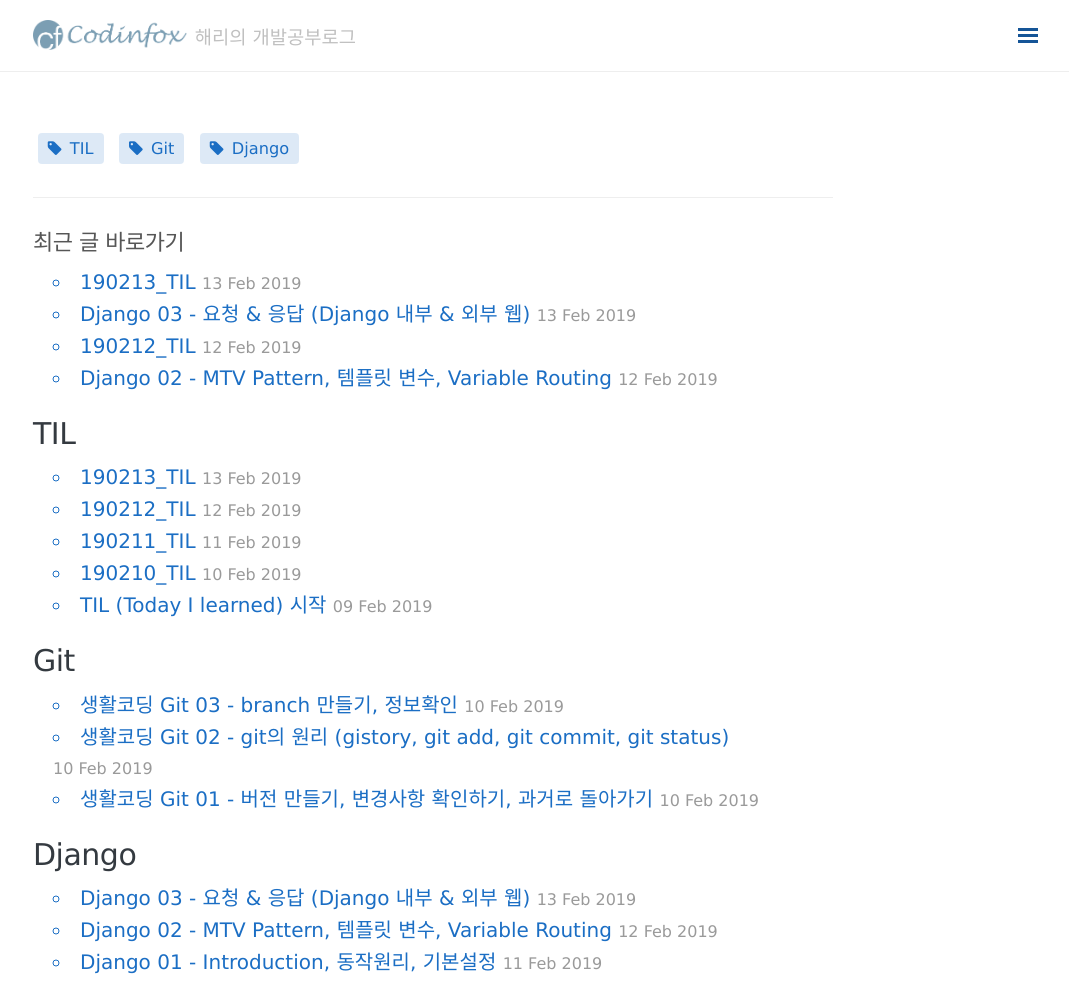
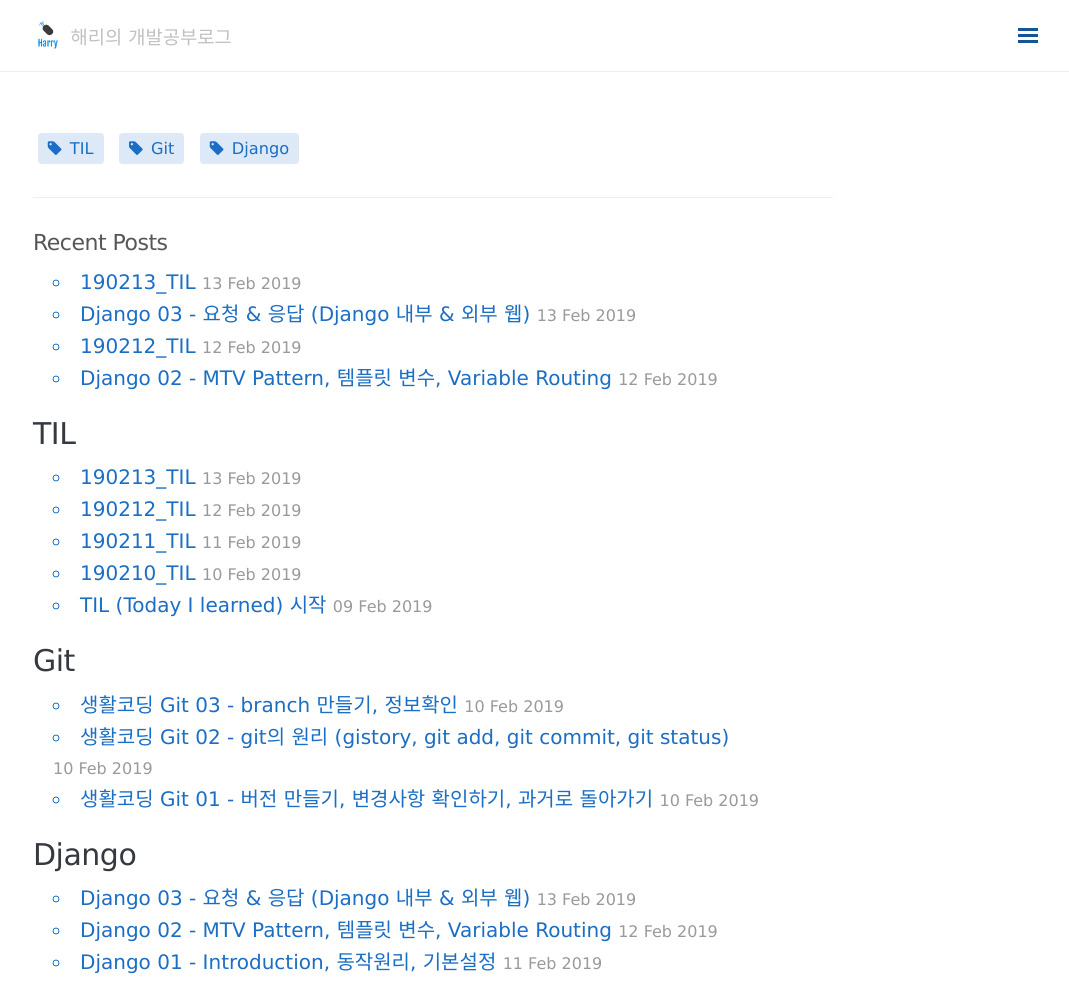
Before and after one commit to tothefullest08/tothefullest08.github.io, a Jekyll site: the page built from index.html, in a window 1280 px wide and 999 px high. Shown: the whole window, without its empty margins (207-1276 px from the left). Built offline with Jekyll 4.4.1, drawn with Linux system fonts in a browser that asks for light colours; nearby versions of some CDN libraries; comment, search, counter and statistics services are not loaded.

Commit message:
style update

```diff
--- a/_config.yml
+++ b/_config.yml
@@ -66,3 +66,5 @@
 disqus_short_name: 'tothefullest08-github-io' # leave blank if you don't want disqus
 
 #Use the following plug-ins
+gems:
+  - jekyll-paginate
--- a/_includes/sidebar.html
+++ b/_includes/sidebar.html
@@ -6,9 +6,10 @@
 <div class="sidebar" id="sidebar">
   <div class="sidebar-item">
     <div class="sidebar-personal-info">
-      <div class="sidebar-personal-info-section">
-        <a href="http://gravatar.com/{{ site.author.gravatar }}">
-          <img src="http://www.gravatar.com/avatar/{{ site.author.gravatar }}?s=350" title="View on Gravatar" alt="View on Gravatar" />
+      <div class="
+      ">
+        <a href="https://www.github.com/tothefullest08">
+          <img src="/public/profile.jpg" alt="profile picture" />
         </a>
       </div>
       <div class="sidebar-personal-info-section">
@@ -30,12 +31,19 @@
         {% assign current_index = current_index | plus: 1 %}
         {% if current_index != len %}|{% endif %}
         {% endfor %}
+        <br>
+        <span class="notice">
+
+        환영합니다 :)
+        개인적으로 공부한 내용을 정리하는 블로그입니다.
+        </span>
         </p>
       </div>
       {% endif %}
     </div>
   </div>
 
+<!-- 사이드 메뉴시작 -->
   <nav class="sidebar-nav">
     {% for nav in site.nav %}
       {% assign is_relative = nav[1][0] | slice: 0 %}
@@ -45,7 +53,7 @@
       {% endif %}
 
       {% assign sub_len = nav[1] | size | minus: 1 %}
-
+      <!-- 사이드바 대분류 -->
       <span class="{% if sub_len > 0 %}foldable{% endif %}">
         <a class="sidebar-nav-item {% if page.url == nav[1][0] %}active{% endif %}" href="{{ url }}">
           {{ nav[0] }}
@@ -58,8 +66,17 @@
             {% if sub_is_relative == '/' %}
               {% assign sub_url = sub_nav[1] | prepend: site.baseurl %}
             {% endif %}
+            <!-- 사이드바 카테고리 소분류  -->
+
               <a class="sidebar-nav-item sidebar-nav-item-sub {% if page.url == sub_nav[1] %}active{% endif %}" href="{{ sub_url }}">
-                {{ sub_nav[0] }}
+                {% assign t = sub_nav[0] %}
+                {{ sub_nav[0] }} -
+                  {% assign counter = 0 %}
+                  {% for item in site.categories.[t] %}
+                  {% unless item.published == false %}
+                  {% assign counter=counter | plus:1 %}
+                  {% endunless %}{% endfor %}
+                  {{ counter }}
               </a>
           {% endfor %}
         {% endfor %}
@@ -67,16 +84,9 @@
 
     {% endfor %}
 
-    <span class="sidebar-nav-item">Currently v{{ site.version }}</span>
+
   </nav>
-
-  <div class="sidebar-item">
-    <p>
-    &copy; {{ site.time | date: '%Y' }} {{ site.author.name }}. This work is liscensed under <a href="http://creativecommons.org/licenses/by-nc/4.0/">CC BY-NC 4.0</a>.
-    </p>
-  </div>
-
-  <div class="sidebar-item">
+  <div class="sidebar-item template">
     <p>
     Powered by <a href="http://jekyllrb.com">jekyll</a> and <a href="http://codinfox.github.io">codinfox-lanyon</a>
     </p>
--- a/index.html
+++ b/index.html
@@ -43,7 +43,7 @@
 
       <div class="tags-expo-section">
         <!--<a href="/blog/"><h4 id="shortcut"><img id="shortcut-img" src="/assets/images/shortcut.png">최근 글 바로가기</h4></a>-->
-        <a href="/blog/"><h4 id="shortcut"> 최근 글 바로가기</h4></a>
+        <a href="/blog/"><h4 id="shortcut"> Recent Posts </h4></a>
         <ul class="tags-expo-posts">
           {% for post in site.posts offset: 0 limit: 4  %}
           <a class="post-title" href="{{ site.baseurl }}{{ post.url }}">
```
Also changed, not shown: other parts of _includes/sidebar.html (+1 -1 lines), public/logo.png, 1 other file.
